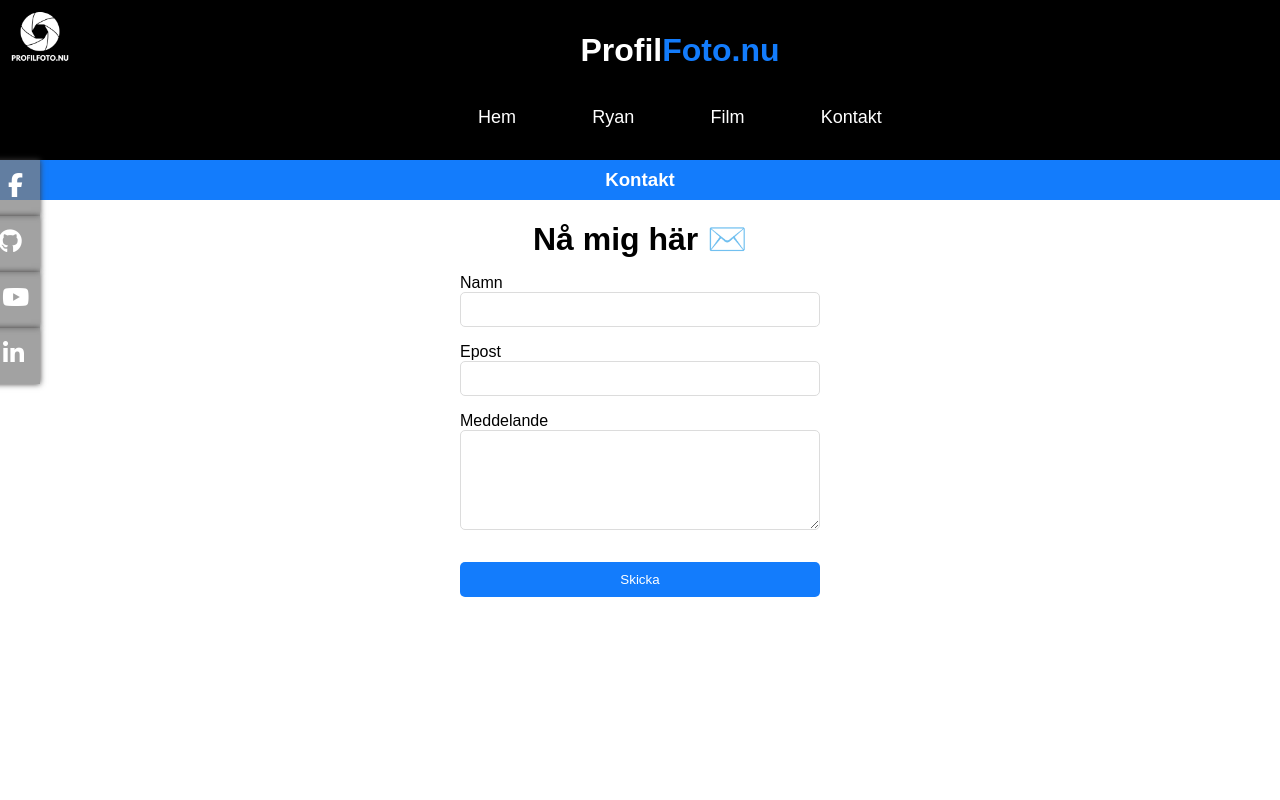
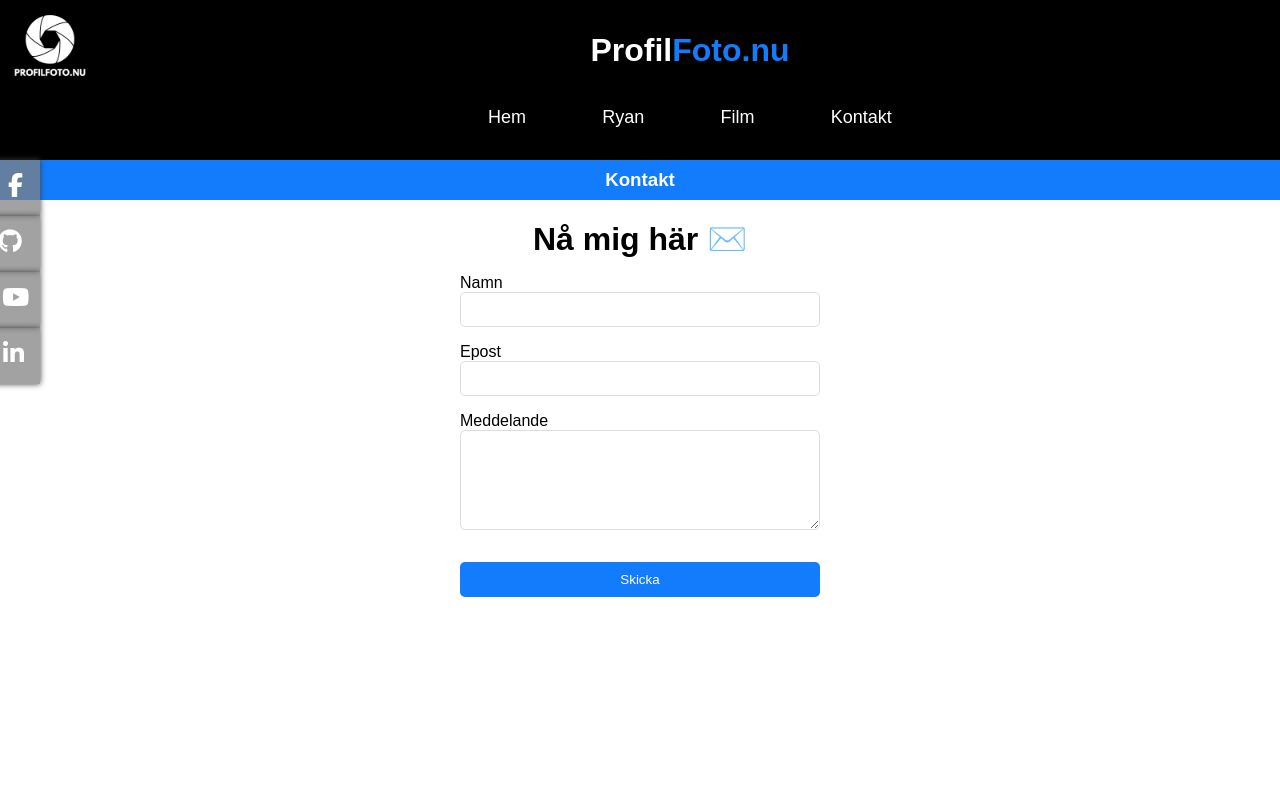
Before and after one commit to TechWithRyan/profilfoto.nu, a React (Create React App) app: page /Kontakt in a window 1280 px wide. Shown: the top 800 px of the page. Built offline with nearby package versions, Linux system fonts and the light colour scheme.

Commit message:
Menu is looking better now

```diff
--- a/src/components/ContactForm.jsx
+++ b/src/components/ContactForm.jsx
@@ -64,7 +64,7 @@ const Contact = () => {
             .then((result) => {
                 console.log(result.text);
                 console.log('message sent')
-                e.target.reset(alert('Skickat!'));
+                e.target.reset(alert('Tack för ditt meddelande!'));
 
             }, (error) => {
                 console.log(error.text);
--- a/src/components/Navbar.css
+++ b/src/components/Navbar.css
@@ -36,8 +36,8 @@
 
 .logo {
     display: flex;
-    width: 80px;
-    height: 80px;
+    width: 100px;
+    height: 100px;
     align-items: center;
     cursor: pointer;
 }
@@ -60,8 +60,6 @@
     display: flex;
     list-style-type: none;
     justify-content:space-around;
-
-
 }
 
 .nav-elements ul a {
@@ -108,7 +106,7 @@
         position: fixed;
         right: 0;
         margin-top: 85px;
-        top: 82px;
+        top: 80px;
         width: 0px;
         transition: all 0.3s ease-in;
         height: calc(40vh - 40vh);
@@ -131,6 +129,10 @@
         flex-direction: column;
         justify-content: center;
         align-items: center;
+        border: 2px solid black;
+        height: 100%;
+        width: 100%;
+
     }
 
     .nav-elements ul li {
--- a/src/components/Navbar.jsx
+++ b/src/components/Navbar.jsx
@@ -20,7 +20,8 @@ const Navbar = () => {
     return (
         <>
             <nav className='navbar'>
-                <img src={P} alt="" className='logo' />
+                <a href="/"><img src={P} alt="" className='logo' /></a>
+
                 <div className="container">
                     <div className='head'>
                         <NavLink to="/"><h1 className='logo-text'>Profil<span className='color'>Foto.nu</span></h1></NavLink>
```
